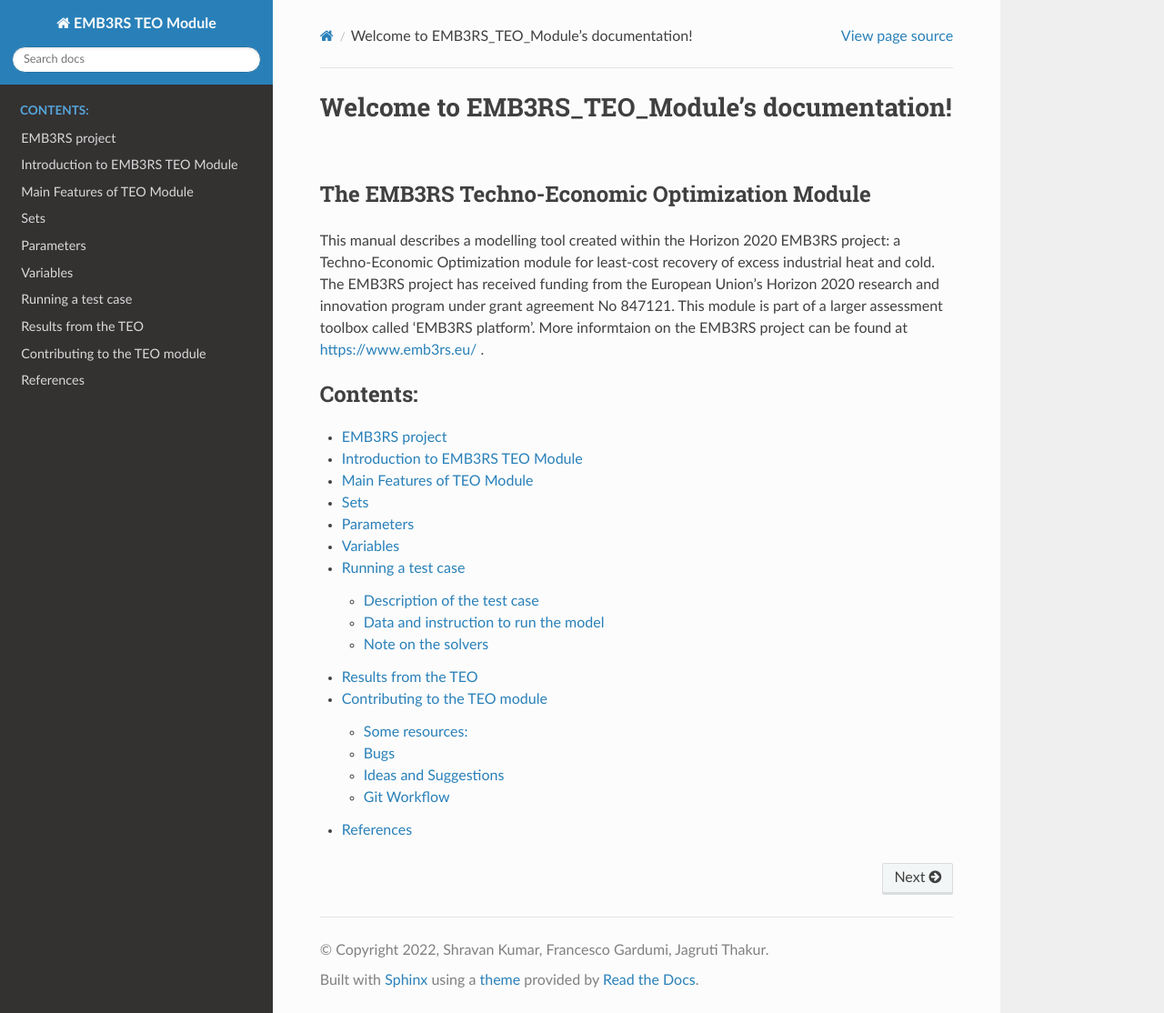
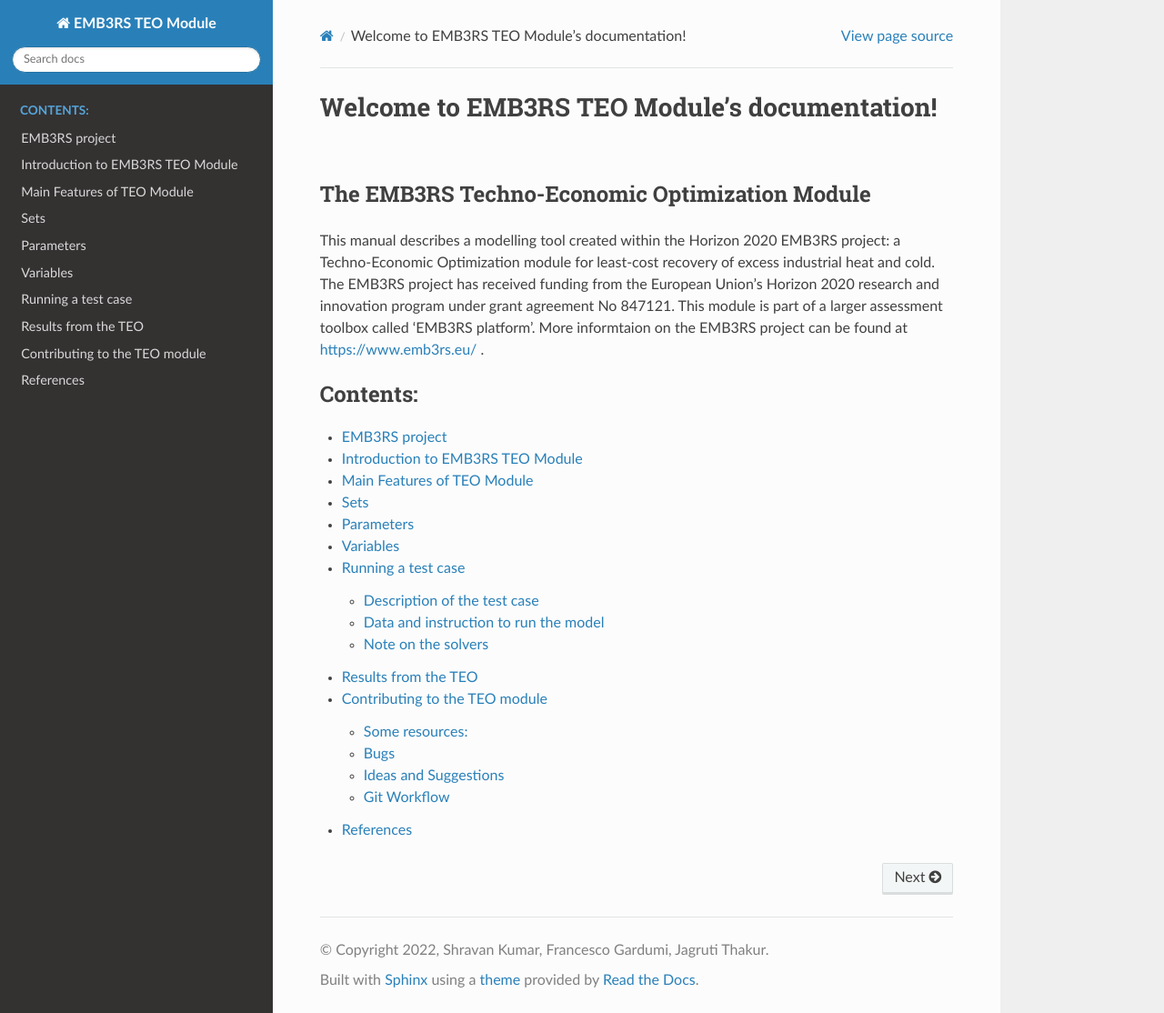
Before and after one commit to ShravanKumar23/EMB3RS-TEO-Module, a Sphinx documentation site: the page built from docs/source/index.rst, in a window 1280 px wide and 1114 px high. Shown: the whole window at 91% size. Built offline with Sphinx 7.4.7 and the Read the Docs theme 2.0.0, drawn with Linux system fonts in a browser that asks for light colours.

```diff
--- a/docs/source/index.rst
+++ b/docs/source/index.rst
@@ -1,4 +1,4 @@
-Welcome to EMB3RS_TEO_Module's documentation!
+Welcome to EMB3RS TEO Module's documentation!
 =============================================
 
 The EMB3RS Techno-Economic Optimization Module
```
